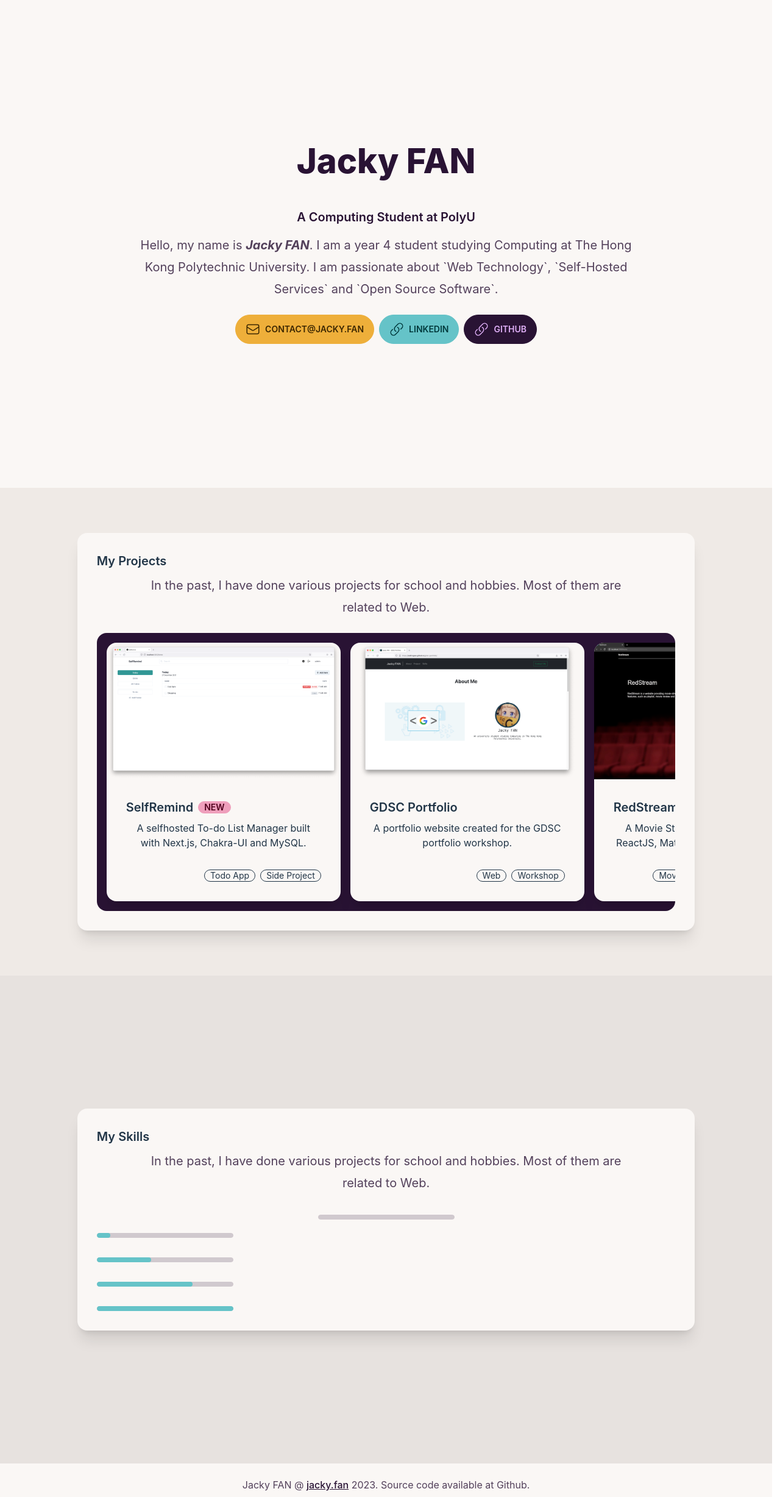
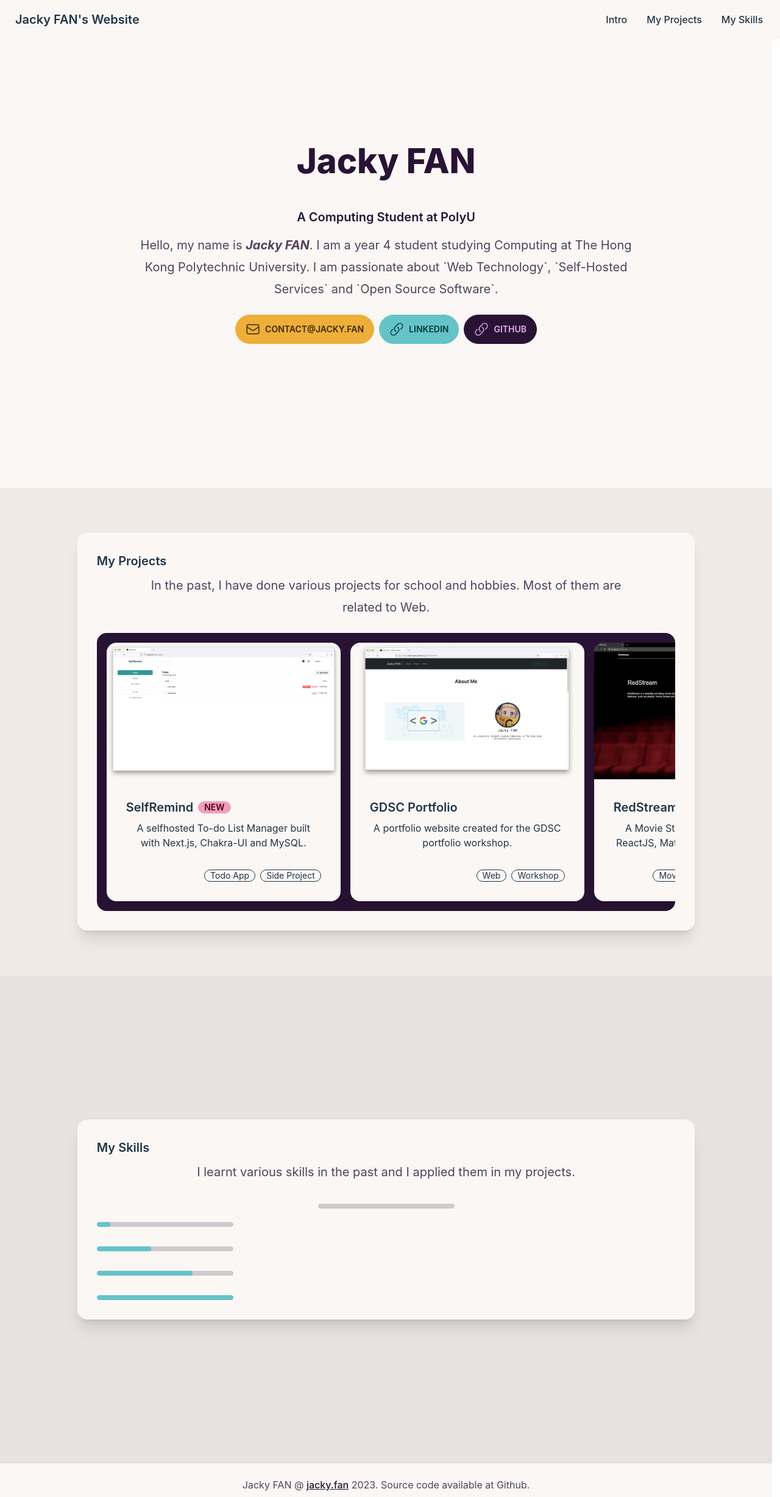
Before and after one commit to redfrogsss/jacky.fan, a React (Vite) app: page / in a window 1280 px wide. Shown: the top 2455 px of the page at 61% size. Built offline with nearby package versions, Linux system fonts and the light colour scheme.

Commit message:
feat: navbar

```diff
--- a/src/pages/HomePage.tsx
+++ b/src/pages/HomePage.tsx
@@ -89,11 +89,38 @@ export default function HomePage() {
         );
     };
 
+    const NavBar = () => {
+        return (
+            <div className="navbar bg-base-100">
+                <div className="flex-1">
+                    <a className="btn btn-ghost normal-case text-xl" href="#intro">Jacky FAN's Website</a>
+                </div>
+                <div className="flex-none">
+                    <ul className="menu menu-horizontal px-1">
+                        <li>
+                            <a href="#intro">Intro</a>
+                        </li>
+                        <li>
+                            <a href="#projects">My Projects</a>
+                        </li>
+                        <li>
+                            <a href="#skills">My Skills</a>
+                        </li>
+                    </ul>
+                </div>
+            </div>
+        );
+    }
+
+
     return (
         <div className="w-[99vw] bg-base-100">
             <div className="grid h-[100vh] bg-base-100 w-80%">
                 {/* Row 1: About me */}
-                <div className="flex items-center justify-center h-screen">
+                <header className="fixed w-full top-0 z-50">
+                    <NavBar />
+                </header>
+                <div id="intro" className="flex items-center justify-center h-screen">
                     <article className="prose lg:prose-xl">
                         <h1>Jacky FAN</h1>
                         <h4>A Computing Student at PolyU</h4>
@@ -176,7 +203,7 @@ export default function HomePage() {
                 </div>
             </div>
 
-            <div className="h-auto bg-base-200">
+            <div id="projects" className="h-auto bg-base-200">
                 {/* Row 2: My Works */}
                 <div className="flex items-center justify-center h-screen">
                     <div className="card w-[80%] h-auto bg-base-100 shadow-xl">
@@ -199,8 +226,8 @@ export default function HomePage() {
                 </div>
             </div>
 
-            <div className="h-auto bg-base-300">
-                {/* Row 2: My Works */}
+            <div id="skills" className="h-auto bg-base-300">
+                {/* Row 3: My Skills */}
                 <div className="flex items-center justify-center h-screen">
                     <div className="card w-[80%] h-auto bg-base-100 shadow-xl">
                         <div className="card-body">
@@ -208,9 +235,7 @@ export default function HomePage() {
                             <center>
                                 <article className="prose lg:prose-xl">
                                     <p>
-                                        In the past, I have done various
-                                        projects for school and hobbies. Most of
-                                        them are related to Web.
+                                        I learnt various skills in the past and I applied them in my projects.
                                     </p>
                                 </article>
                             </center>
```
